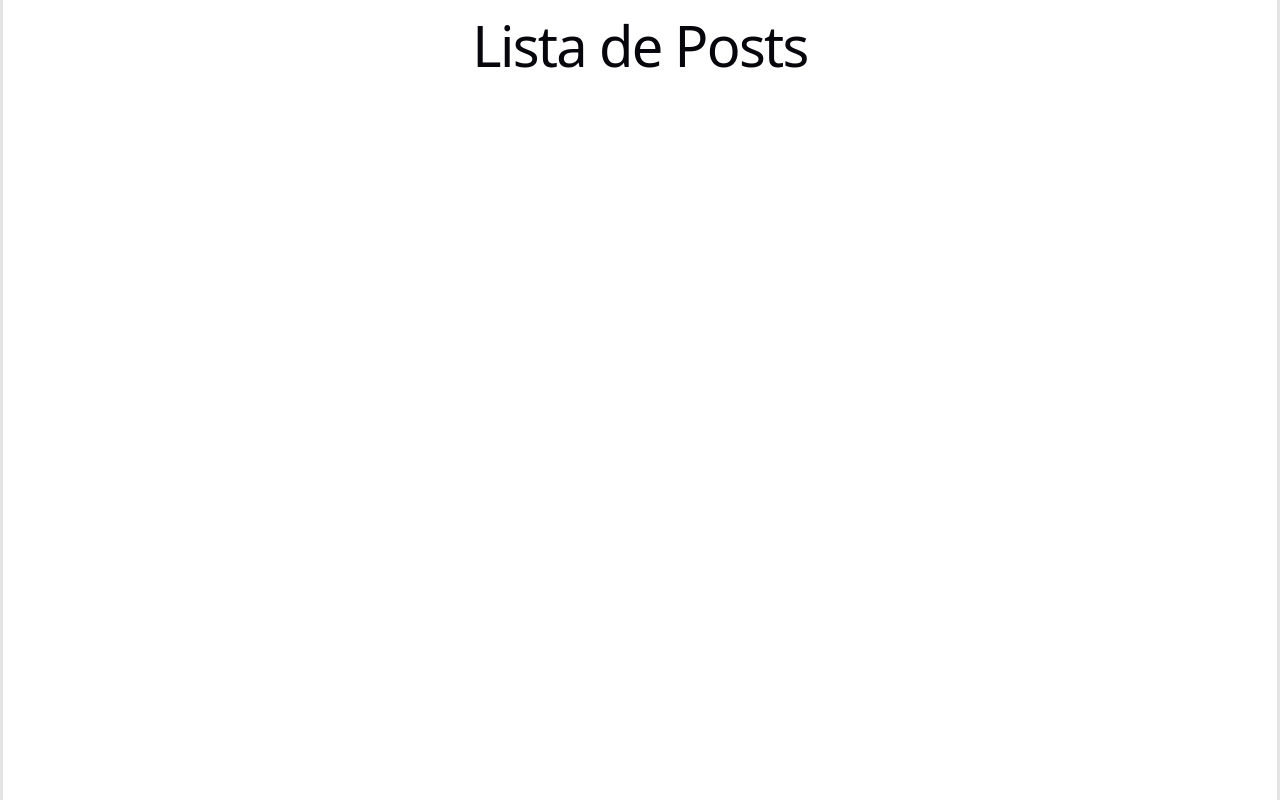
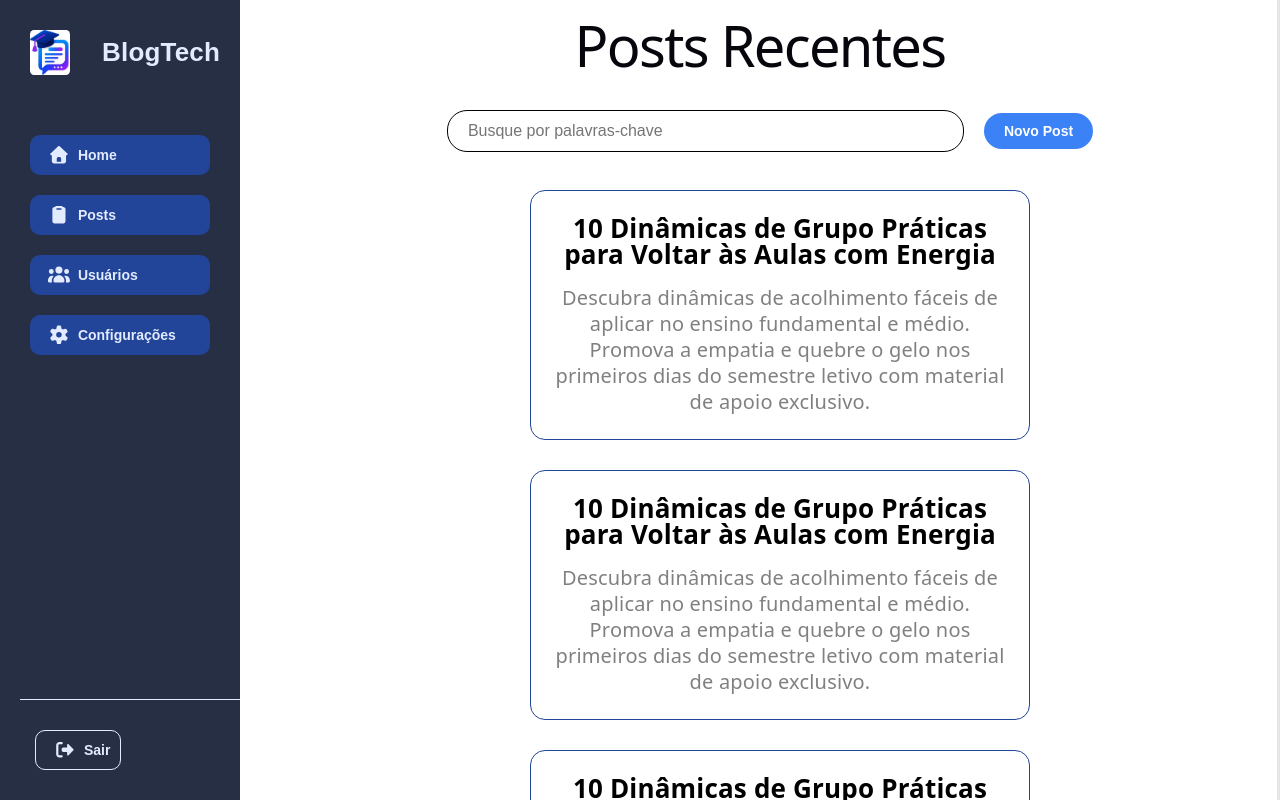
Before and after one commit to danilolugli/Blog-Tech-Front, a React (Vite) app: page /listar in a window 1280 px wide. Shown: the top 800 px of the page. Built offline with nearby package versions, Linux system fonts and the light colour scheme.

Commit message:
página de listar posts

```diff
--- /dev/null
+++ b/src/components/PostPreview/PostPreview.tsx
@@ -0,0 +1,41 @@
+import styled from "styled-components";
+
+interface PostPreviewProps {
+    titulo: string;
+    descricao: string;
+}
+
+const Titulo = styled.label`
+    font-size: 26px;
+    color: black;
+    font-weight: 600;
+`;
+
+const Descricao = styled.p`
+    font-size: 20px;
+    color: gray;
+`;
+
+const PostContainer = styled.div`
+    display: flex;
+    flex-direction: column;
+    gap: 18px;
+    justify-content: center;
+    border: 1px solid var(--azul);
+    border-radius: 15px;
+    width: 500px;
+    height: 250px;
+    background-color: white;
+    padding: 15px;
+`;
+
+const PostPreview = ({ titulo, descricao }: PostPreviewProps) => {
+    return (
+        <PostContainer>
+              <Titulo>{titulo}</Titulo>
+              <Descricao>{descricao}</Descricao>
+        </PostContainer>
+    )
+}
+
+export default PostPreview;
--- a/src/components/SideBar/SideBar.tsx
+++ b/src/components/SideBar/SideBar.tsx
@@ -1,6 +1,6 @@
 import React, { useState } from 'react';
 import styled from 'styled-components';
-import ButtonSideBar from '../ButtonSideBar/ButtonSideBar';
+import ButtonSideBar from '../ButtonSidebar/ButtonSideBar';
 import './SideBar.css';
 import { FontAwesomeIcon } from '@fortawesome/react-fontawesome';
 import { faClipboard, faGear, faHouse, faUsers, faBars, faXmark, faRightFromBracket } from '@fortawesome/free-solid-svg-icons';
--- a/src/layouts/MainLayout.tsx
+++ b/src/layouts/MainLayout.tsx
@@ -2,7 +2,7 @@ import styled from "styled-components";
 import { Outlet } from "react-router-dom";
 
 import Footer from "../components/Footer/Footer";
-import SideBar from "../components/SideBar/SideBar";
+import SideBar from "../components/Sidebar/SideBar";
 
 const AppContainer = styled.div`
   min-height: 100vh;
--- /dev/null
+++ b/src/pages/Aluno/ListarPosts.css
@@ -0,0 +1,19 @@
+.inputPesquisa {
+    width: 50%;
+    height: 40px;
+    padding: 20px;
+    margin: 20px;
+    border: 1px solid #000000;
+    border-radius: 20px;
+    background-color: var(--cor-fundo);
+    font-size: 16px;
+}
+
+.listaPosts {
+    width: 100%;
+    display: flex;
+    justify-content: center;
+    list-style: none;
+    flex-wrap: wrap;
+    gap: 30px;
+}
--- /dev/null
+++ b/src/pages/Aluno/ListarPosts.tsx
@@ -0,0 +1,47 @@
+import styled from 'styled-components';
+import './ListarPosts.css';
+import { PostFormModal } from '../../components/PostFormModal/PostFormModal';
+import PostPreview from '../../components/PostPreview/PostPreview';
+
+
+const ListarPosts: React.FC = () =>  {
+  return (
+    <>
+      <h1>Posts Recentes</h1>
+        <input type="text" placeholder="Busque por palavras-chave" className="inputPesquisa" />
+
+        <PostFormModal authorName={''} onSubmit={function (values: { title: string; content: string; subject: string; }, postId?: string): Promise<void> | void {
+        throw new Error('Function not implemented.');
+      } }></PostFormModal>
+
+        <ul className='listaPosts'>
+          <li>
+            <PostPreview titulo={'10 Dinâmicas de Grupo Práticas para Voltar às Aulas com Energia'}
+            descricao={'Descubra dinâmicas de acolhimento fáceis de aplicar no ensino fundamental e médio. Promova a empatia e quebre o gelo nos primeiros dias do semestre letivo com material de apoio exclusivo.'} />
+          </li>
+          <li>
+            <PostPreview titulo={'10 Dinâmicas de Grupo Práticas para Voltar às Aulas com Energia'}
+            descricao={'Descubra dinâmicas de acolhimento fáceis de aplicar no ensino fundamental e médio. Promova a empatia e quebre o gelo nos primeiros dias do semestre letivo com material de apoio exclusivo.'} />
+          </li>
+          <li>
+            <PostPreview titulo={'10 Dinâmicas de Grupo Práticas para Voltar às Aulas com Energia'}
+            descricao={'Descubra dinâmicas de acolhimento fáceis de aplicar no ensino fundamental e médio. Promova a empatia e quebre o gelo nos primeiros dias do semestre letivo com material de apoio exclusivo.'} />
+          </li>
+             <li>
+            <PostPreview titulo={'10 Dinâmicas de Grupo Práticas para Voltar às Aulas com Energia'}
+            descricao={'Descubra dinâmicas de acolhimento fáceis de aplicar no ensino fundamental e médio. Promova a empatia e quebre o gelo nos primeiros dias do semestre letivo com material de apoio exclusivo.'} />
+          </li>
+          <li>
+            <PostPreview titulo={'10 Dinâmicas de Grupo Práticas para Voltar às Aulas com Energia'}
+            descricao={'Descubra dinâmicas de acolhimento fáceis de aplicar no ensino fundamental e médio. Promova a empatia e quebre o gelo nos primeiros dias do semestre letivo com material de apoio exclusivo.'} />
+          </li>
+          <li>
+            <PostPreview titulo={'10 Dinâmicas de Grupo Práticas para Voltar às Aulas com Energia'}
+            descricao={'Descubra dinâmicas de acolhimento fáceis de aplicar no ensino fundamental e médio. Promova a empatia e quebre o gelo nos primeiros dias do semestre letivo com material de apoio exclusivo.'} />
+          </li>
+        </ul>
+    </>
+  );
+}
+
+export default ListarPosts;
--- a/src/routes/AppRoutes.tsx
+++ b/src/routes/AppRoutes.tsx
@@ -8,6 +8,7 @@ import MainLayout from "../layouts/MainLayout";
 
 import Login from "../pages/Login/Login";
 import Users from "../pages/Users/Users";
+import ListarPosts from "../pages/Aluno/ListarPosts";
 
 function Home() {
   return <h1>Home</h1>;
@@ -15,10 +16,6 @@ function Home() {
 
 function Posts() {
   return <h1>Posts</h1>;
-}
-
-function ListPosts() {
-  return <h1>Lista de Posts</h1>;
 }
 
 function AppRoutes() {
@@ -38,9 +35,10 @@ function AppRoutes() {
 
           <Route path="/manage-users" element={<Users />} />
 
+          <Route path="/listar" element={<ListarPosts />} />
+
         </Route>
 
-        <Route path="/listar" element={<ListPosts />} />
 
         {/* Página inexistente */}
         <Route
```
